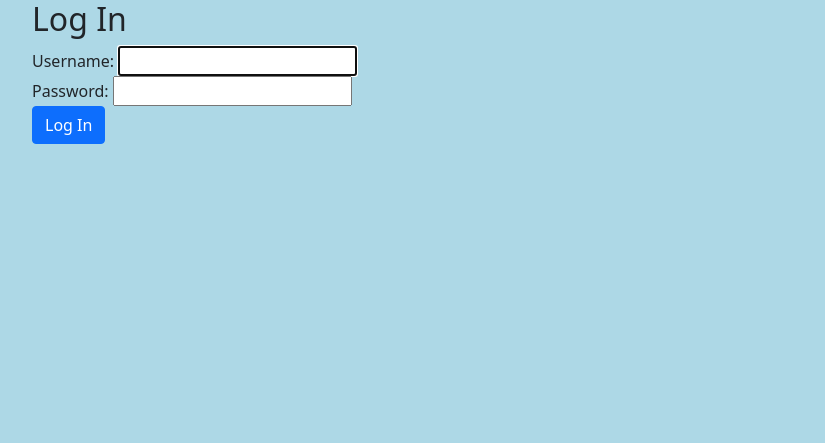
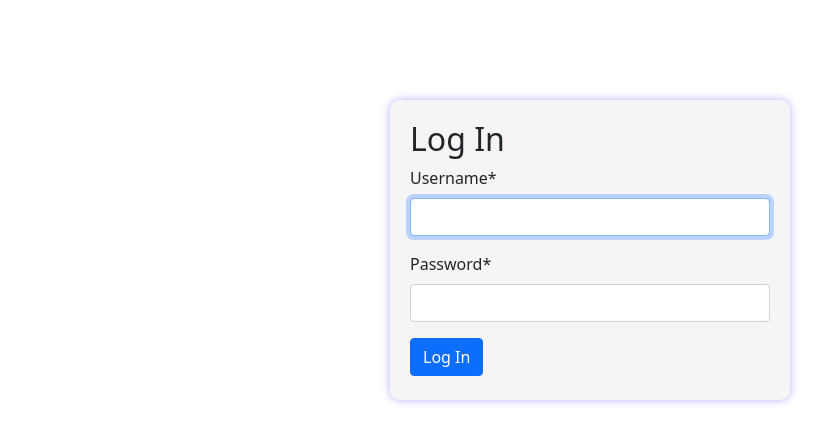
Before and after one commit to catmanti/consumable, a Django app: page /accounts/login/ in a window 1280 px wide. Shown: the top 443 px of the page, without its empty margins (50-875 px from the left). Run offline with Django 5.2, Linux system fonts and the light colour scheme; some libraries are stand-ins or nearby versions.

```diff
--- a/root/templates/base.html
+++ b/root/templates/base.html
@@ -1,13 +1,15 @@
 {% load crispy_forms_tags %}
 <!DOCTYPE html>
 <html lang="en">
-<link href="https://cdn.jsdelivr.net/npm/bootstrap@5.0.2/dist/css/bootstrap.min.css" rel="stylesheet" integrity="sha384-EVSTQN3/azprG1Anm3QDgpJLIm9Nao0Yz1ztcQTwFspd3yD65VohhpuuCOmLASjC" crossorigin="anonymous">
+<link href="https://cdn.jsdelivr.net/npm/bootstrap@5.0.2/dist/css/bootstrap.min.css" rel="stylesheet"
+    integrity="sha384-EVSTQN3/azprG1Anm3QDgpJLIm9Nao0Yz1ztcQTwFspd3yD65VohhpuuCOmLASjC" crossorigin="anonymous">
+
 <head>
     <meta charset="UTF-8">
     <meta name="viewport" content="width=device-width, initial-scale=1.0">
     <style>
         body {
-            background-color: lightblue;
+            background-color: white;
         }
 
         h1 {
@@ -15,20 +17,20 @@
             text-align: center;
         }
 
-        p {
-            font-family: verdana;
-            font-size: 20px;
-        }
-
-        {% comment %} .container {
-            padding: 10px 100px;
-        } {% endcomment %}
+        .login {
+            width: 400px;
+            height: 300px;
+            background-color: whitesmoke;
+            margin: 100px auto;
+            padding: 20px;
+            border-radius: 10px;
+            box-shadow: 0 0 10px rgba(0, 0, 255, 0.3);
     </style>
     <title>Document</title>
 </head>
 
 <body>
-{% block content %}{% endblock content %}
+    {% block content %}{% endblock content %}
 </body>
 
 </html>
--- a/root/templates/registration/login.html
+++ b/root/templates/registration/login.html
@@ -1,14 +1,16 @@
-<!-- templates/registration/login.html -->
 {% extends "base.html" %}
-
+{% load crispy_forms_tags %}
 {% block title %}Login{% endblock %}
 
 {% block content %}
 <div class="container">
-<h2>Log In</h2>
-<form method="post">
-  {% csrf_token %}
-  {{ form }}
-  <button class="btn btn-primary" type="submit">Log In</button>
-</form>
+    <div class="login">
+        <h2>Log In</h2>
+        <form method="post">
+            {% csrf_token %}
+            {{ form|crispy }}
+            <button class="btn btn-primary" type="submit">Log In</button>
+        </form>
+    </div>
+</div>
 {% endblock content %}
```
Also changed, not shown: root/templates/home.html (+39 -0 lines), db.sqlite3.
